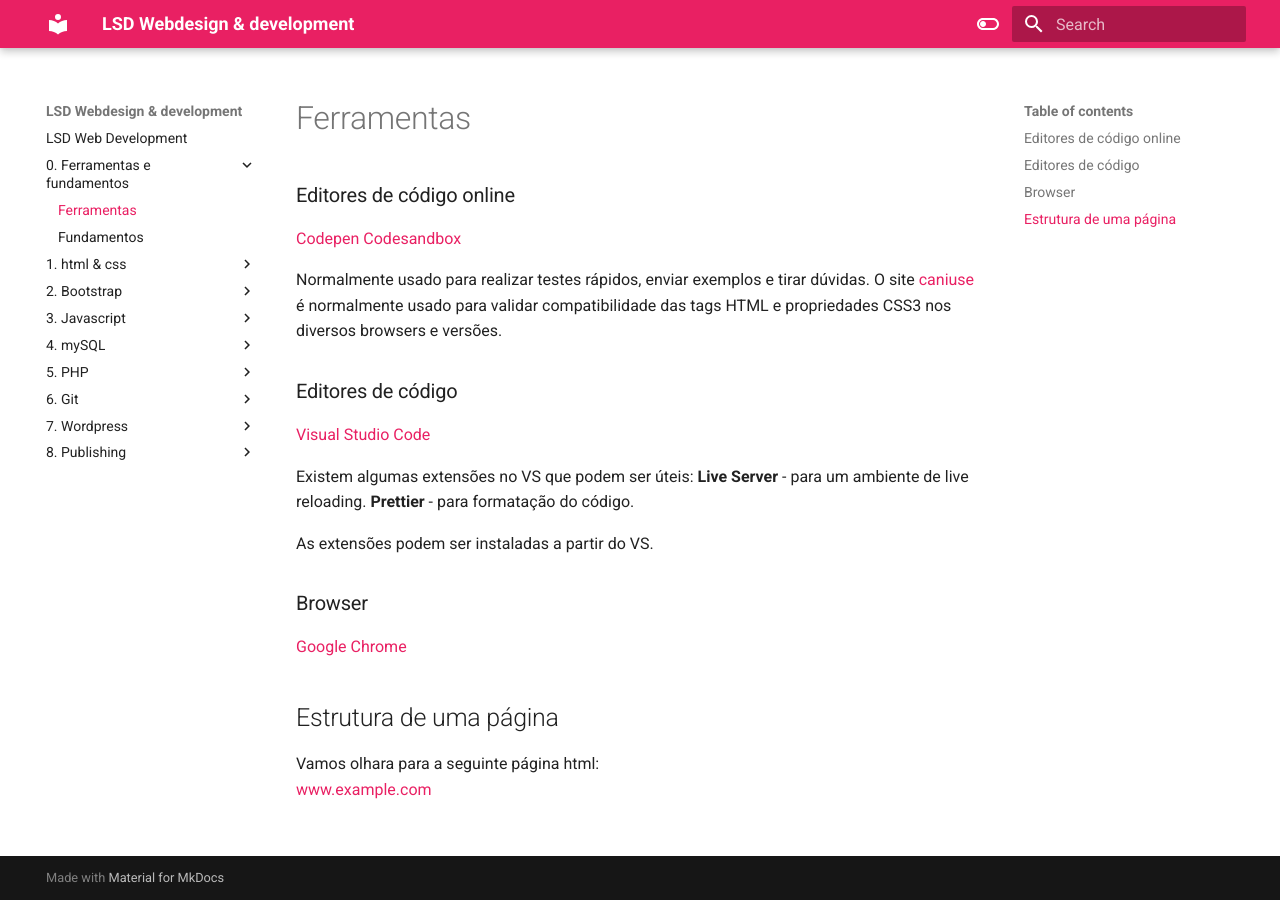
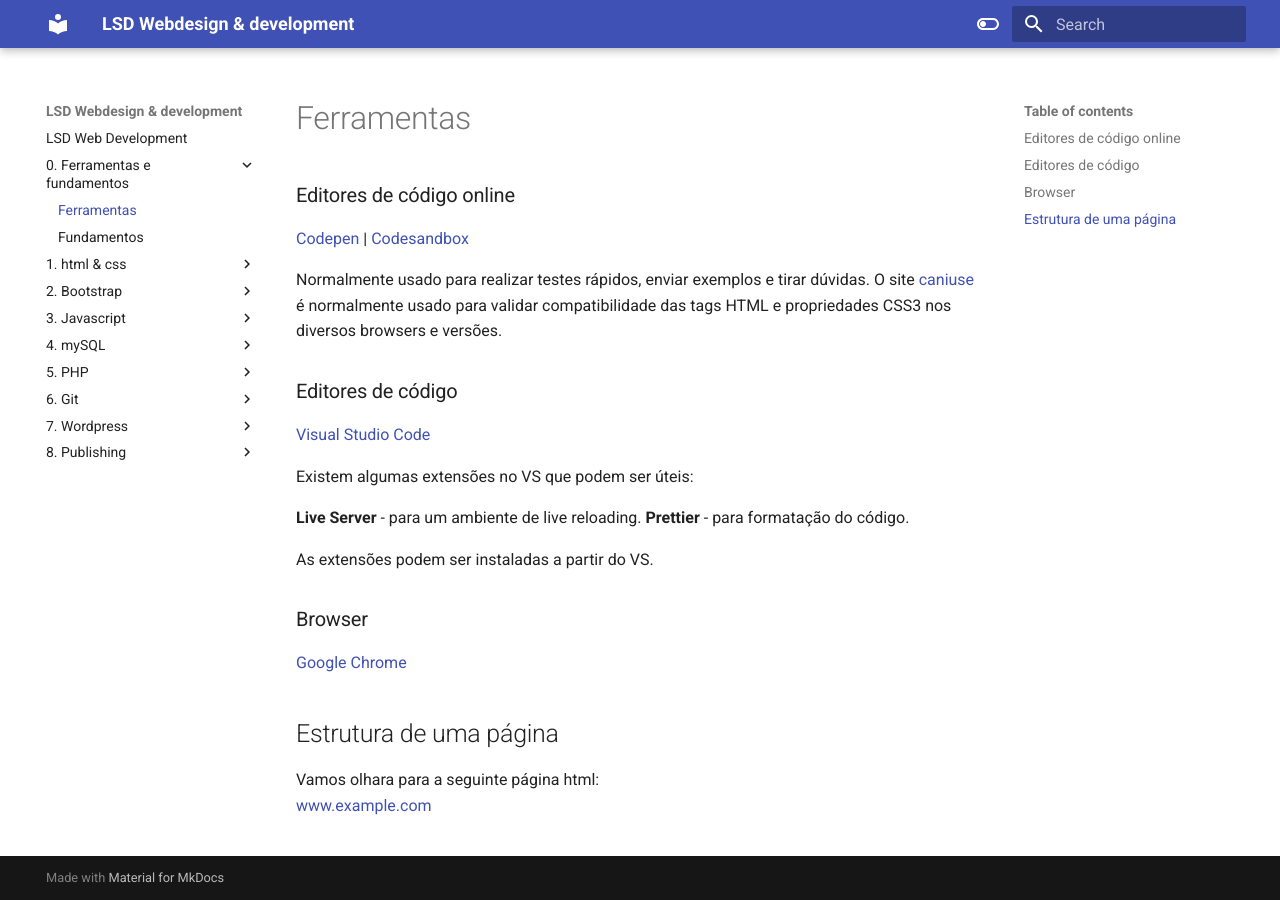
Before and after one commit to hjneves/lsd-docs, an MkDocs documentation site: the page built from docs/0. Ferramentas e fundamentos/Ferramentas.md, in a window 1280 px wide. Built offline with MkDocs 1.6.1 and Material for MkDocs 9.7.7, drawn with Linux system fonts in a browser that asks for light colours.

Commit message:
updated lsd color

```diff
--- a/docs/0. Ferramentas e fundamentos/Ferramentas.md
+++ b/docs/0. Ferramentas e fundamentos/Ferramentas.md
@@ -1,6 +1,6 @@
 ### Editores de código online
 
-[Codepen](https://codepen.io)
+[Codepen](https://codepen.io)  |
 [Codesandbox](https://codesandbox.io)
 
 Normalmente usado para realizar testes rápidos, enviar exemplos e tirar dúvidas.
@@ -9,6 +9,7 @@ O site [caniuse](https://caniuse.com) é normalmente usado para validar compatib
 [Visual Studio Code](https://code.visualstudio.com)
 
 Existem algumas extensões no VS que podem ser úteis:
+
 **Live Server** - para um ambiente de live reloading.
 **Prettier** - para formatação do código.
 
--- a/mkdocs.yml
+++ b/mkdocs.yml
@@ -7,7 +7,7 @@ theme:
     # Light mode
     - media: "(prefers-color-scheme: light)"
       scheme: default
-      primary: pink
+      primary: "#3d005e"
       accent: indigo
       toggle:
         icon: material/toggle-switch-off-outline
@@ -16,7 +16,7 @@ theme:
     # Dark mode
     - media: "(prefers-color-scheme: dark)"
       scheme: slate
-      primary: pink
+      primary: "#3d005e"
       accent: blue
       toggle:
         icon: material/toggle-switch
```
